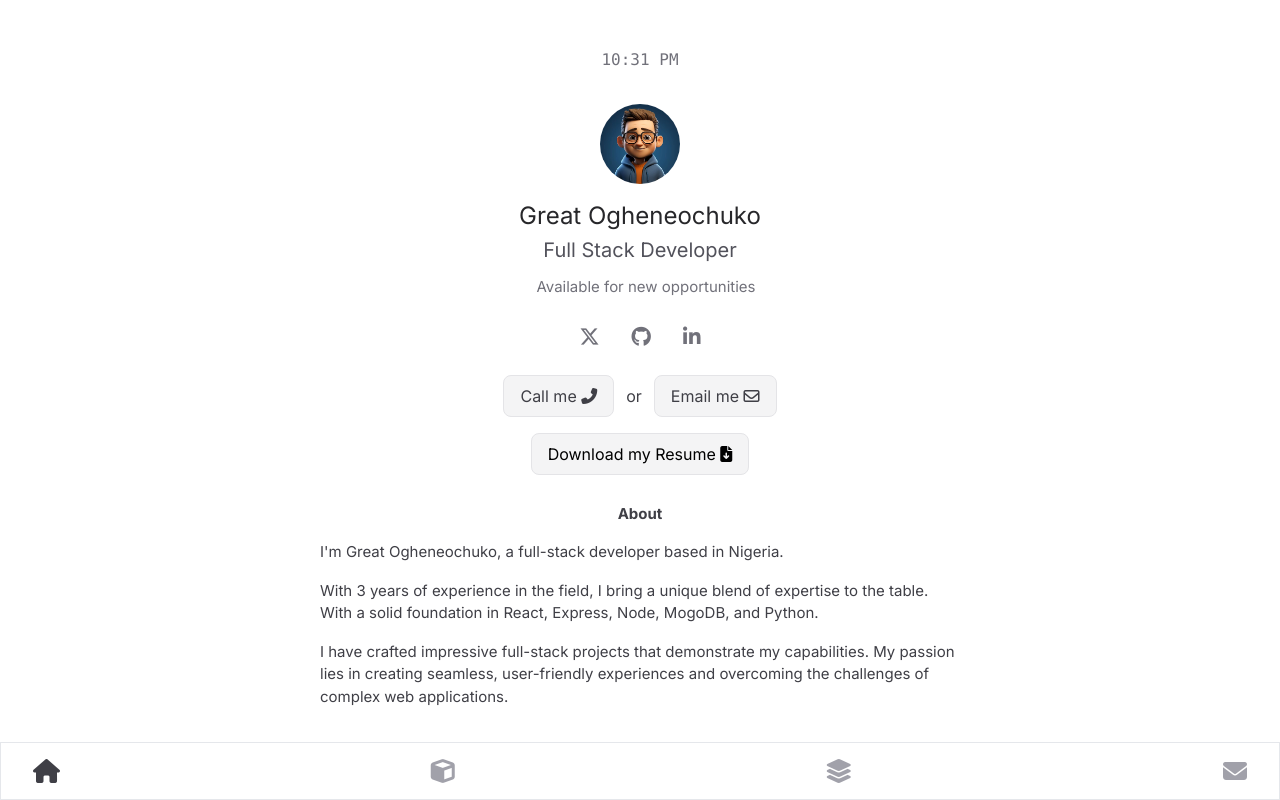
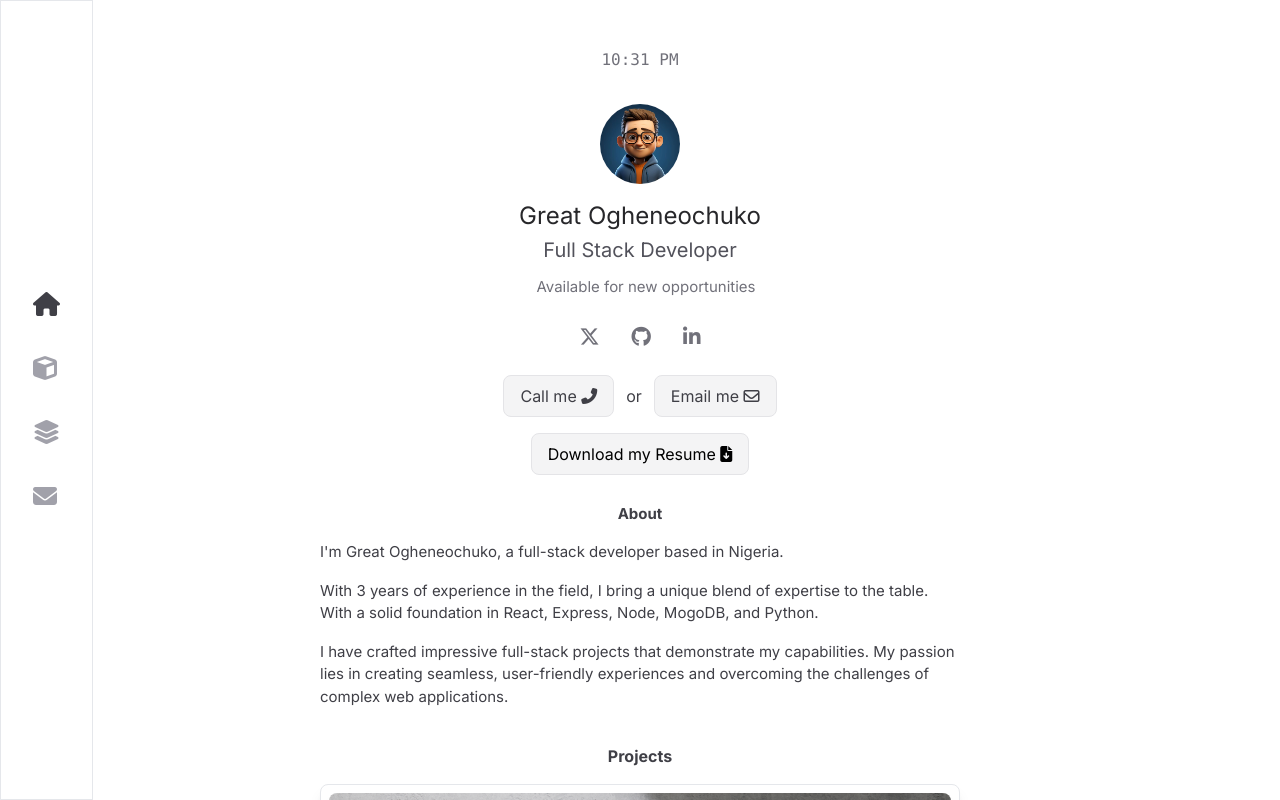
Before and after one commit to greatochuko/portfolio, a React (Vite) app: page / in a window 1280 px wide. Shown: the top 800 px of the page. Built offline with nearby package versions, Linux system fonts and the light colour scheme.

Commit message:
added desktop styles for navbar

```diff
--- a/src/components/NavLink.jsx
+++ b/src/components/NavLink.jsx
@@ -1,16 +1,29 @@
+import { useState } from "react";
 import { Link, useLocation } from "react-router-dom";
 
-export default function NavLink({ el }) {
+export default function NavLink({ link }) {
+  const [hoverStyles, setHoverStyles] = useState("opacity-0");
   const { pathname } = useLocation();
   return (
-    <li className="flex ">
+    <li
+      className="flex relative"
+      id={link.title}
+      onMouseEnter={() => setHoverStyles("opacity-100")}
+      onMouseLeave={() => setHoverStyles("opacity-0")}
+    >
       <Link
-        to={el.to}
+        to={link.to}
         className={`p-4 text-2xl flex gap-2 items-center flex-1 ${
-          pathname === el.to ? "text-zinc-700" : "text-zinc-400"
+          pathname === link.to ? "text-zinc-700" : "text-zinc-400"
         }`}
       >
-        <i className={el.icon}></i>
+        <i className={link.icon}></i>
+        <p
+          htmlFor={link.title}
+          className={`absolute whitespace-nowrap text-base text-zinc-700 left-12 top-[50%] translate-y-[-50%] bg-neutral-200 py-1 px-3 duration-300 hidden lg:block rounded-lg ${hoverStyles}`}
+        >
+          {link.title}
+        </p>
       </Link>
     </li>
   );
--- a/src/components/Navbar.jsx
+++ b/src/components/Navbar.jsx
@@ -1,18 +1,18 @@
 import NavLink from "./NavLink";
 const navElements = [
   { icon: "fa-solid fa-house", title: "Home", to: "/" },
-  { icon: "fa-solid fa-cube", title: "Projects", to: "/projects/pikxr" },
+  { icon: "fa-solid fa-cube", title: "Projects View", to: "/projects/pikxr" },
   { icon: "fa-solid fa-layer-group", title: "Stack", to: "/stack" },
   { icon: "fa-solid fa-envelope", title: "Contact", to: "/contact" },
 ];
 
 export default function Navbar() {
   return (
-    <header className="bottom-0 fixed">
-      <nav className=" w-screen border-t bg-white border z-10">
-        <ul className="flex justify-between px-4 gap-2 ">
-          {navElements.map((el, i) => (
-            <NavLink el={el} key={i} />
+    <header className="bottom-0 fixed lg:left-0">
+      <nav className=" w-screen border-t bg-white border z-10 lg:w-fit lg:h-screen">
+        <ul className="flex max-w-xl mx-auto justify-between px-4 gap-2 lg:flex-col lg:justify-center h-full">
+          {navElements.map((link, i) => (
+            <NavLink link={link} key={i} />
           ))}
         </ul>
       </nav>
--- a/src/data/projects.json
+++ b/src/data/projects.json
@@ -1,7 +1,7 @@
 [
   {
     "name": "Pikxr - Social Media Website",
-    "imgSrc": "/pikxr-home.png",
+    "imgSrc": "/pikxr.png",
     "description": "Pikxr is a social media platform where users can connect, share, and discover their world through the power of visual storytelling. Withfundamental features such as basic user authentication, the ability to post, manage stories, and follow/unfollow users, Pikxr offers astraightforward and engaging social experience.",
     "about": "Pikxr is a passion project that I've poured my heart and soul into. It's a social media website that I developed with the goal of creating a dynamic and visually engaging platform for users to connect, share, and discover moments that matter most to them.",
     "features": [
--- a/src/pages/AppLayout.jsx
+++ b/src/pages/AppLayout.jsx
@@ -4,7 +4,7 @@ import Footer from "../components/Footer";
 
 export default function AppLayout() {
   return (
-    <div className="pb-20 min-h-screen flex flex-col">
+    <div className="pb-20 min-h-screen flex flex-col lg:pb-4">
       <Navbar />
       <Outlet />
       <Footer />
--- a/src/pages/ProjectDetail.jsx
+++ b/src/pages/ProjectDetail.jsx
@@ -8,24 +8,27 @@ export default function ProjectDetail() {
   );
 
   return (
-    <main className="flex flex-col gap-y-1 max-w-2xl mx-auto p-4 text-zinc-700">
+    <main className="flex flex-col gap-y-3 max-w-2xl mx-auto p-4 text-zinc-700">
+      <h1 className="text-xl my-4 underline underline-offset-4 font-semibold">
+        {project.name}
+      </h1>
       <img
         src={project.imgSrc}
         alt={projectName}
         className="rounded-xl shadow-lg"
       />
-      <h1 className="text-xl mt-4 font-semibold">{project.name}</h1>
+      <h2 className="text-xl font-semibold mt-5">About</h2>
       <p>{project.about}</p>
-      <h2 className="text-xl font-semibold mt-4">Key Features</h2>
+      <h2 className="text-xl font-semibold mt-5">Key Features</h2>
       {project.features.map((feature) => (
         <p key={feature.title}>
           <span className="font-semibold">{feature.title}: </span>
           {feature.description}
         </p>
       ))}
-      <h2 className="text-xl font-semibold mt-4">Contribution</h2>
+      <h2 className="text-xl font-semibold mt-5">Contribution</h2>
       <p>{project.contribution}</p>
-      <h2 className="text-xl font-semibold mt-4">Future Directions</h2>
+      <h2 className="text-xl font-semibold mt-5">Future Directions</h2>
       <p>{project.future}</p>
     </main>
   );
```
Also changed, not shown: public/pikxr.png (added).
